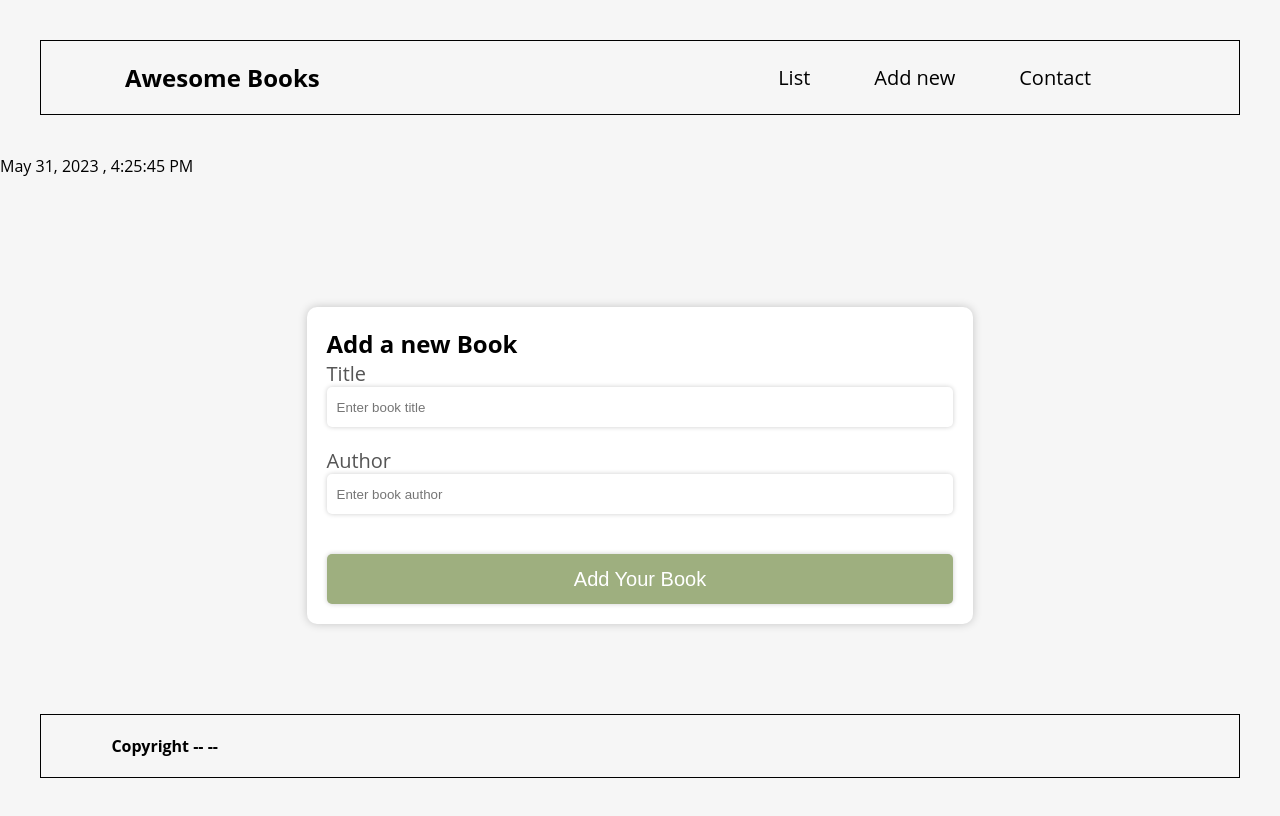
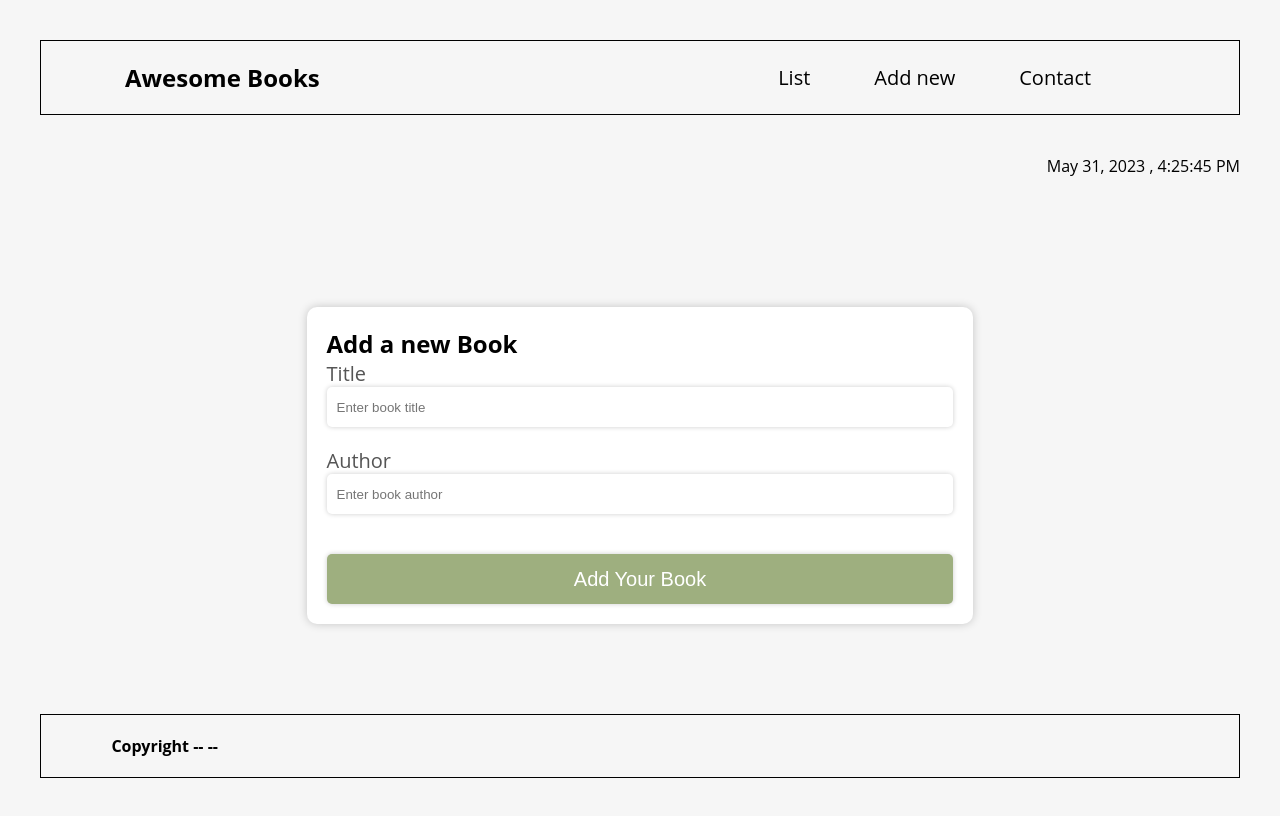
Before and after one commit to SAZZAD1Q2/Awesome-Book, a website with bundled scripts: page index.html in a window 1280 px wide. Built offline with nearby package versions, Linux system fonts and the light colour scheme.

Commit message:
style.css file modified

```diff
--- a/style.css
+++ b/style.css
@@ -42,6 +42,12 @@ li {
   text-decoration: none;
   color: #000;
   font-size: 20px;
+}
+
+#dateTime {
+  display: flex;
+  justify-content: right;
+  margin-right: 40px;
 }
 
 .book-section {
```
